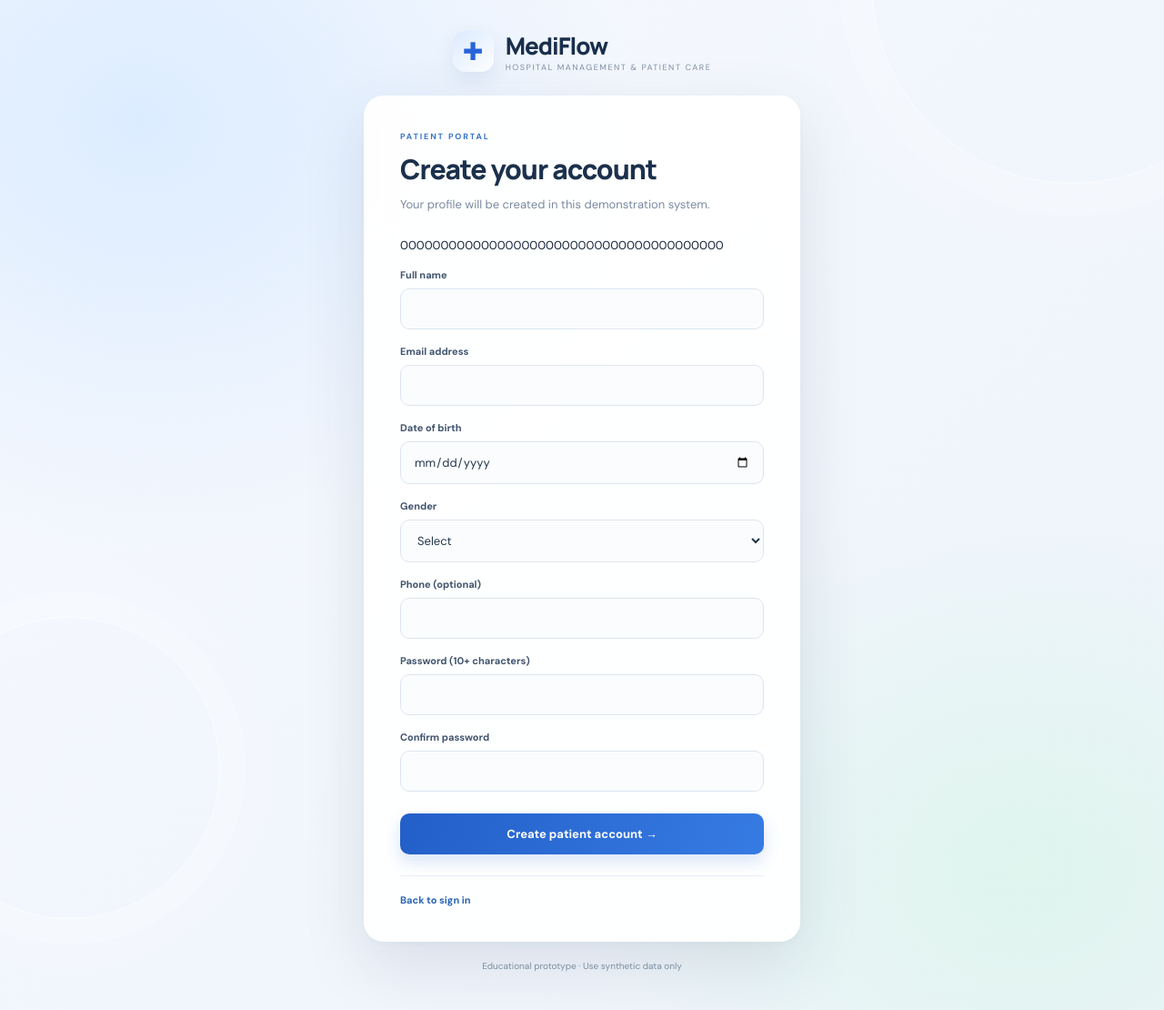
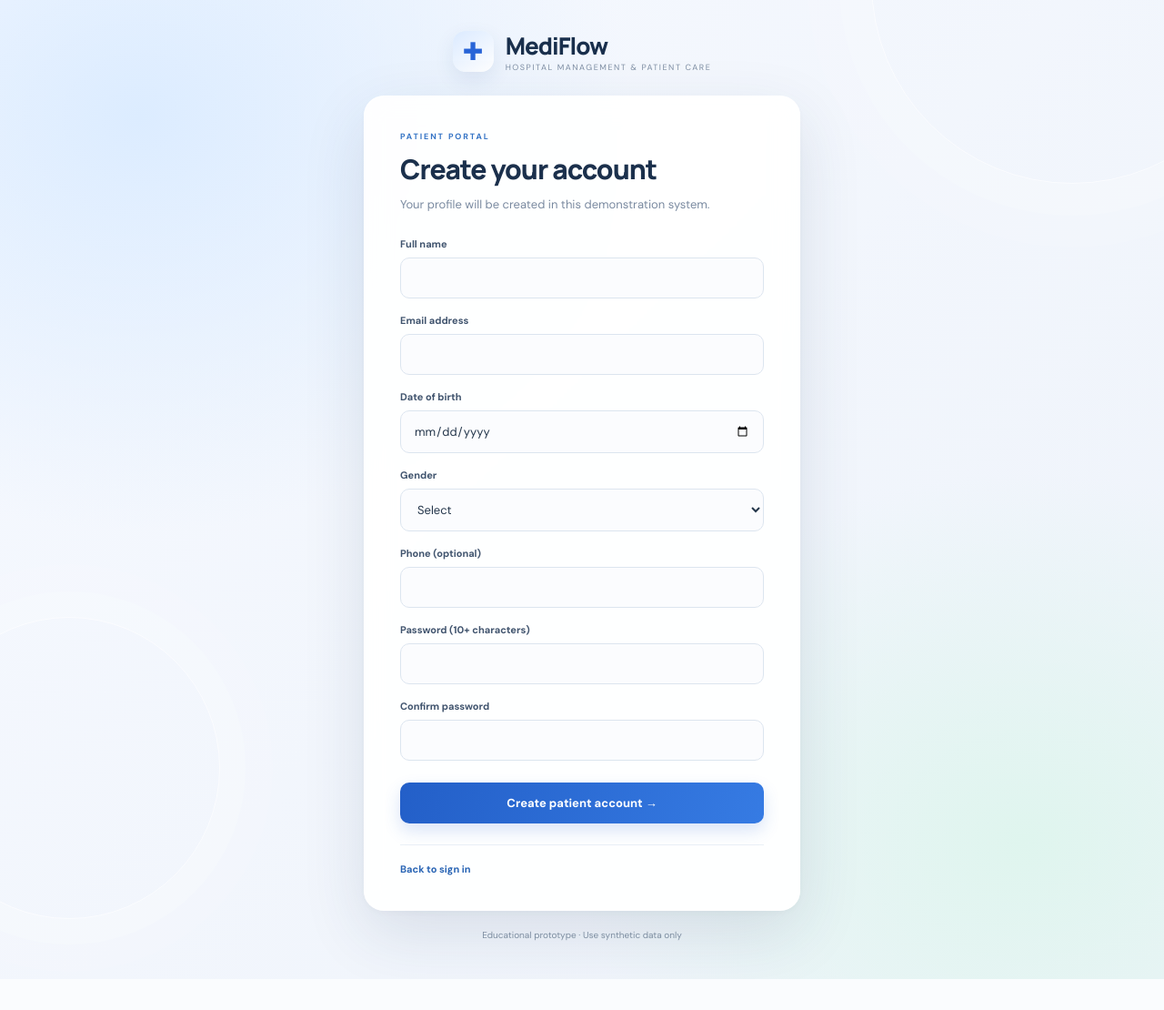
Before and after one commit to svibhas575-alt/mediflow-hospital-system, a Flask app: page /register/patient in a window 1280 px wide. Shown: the whole page at 91% size. After the commit the page ends 1076 px from the top, so only its background shows below. Run offline with Flask 3, Linux system fonts and the light colour scheme; some libraries are stand-ins or nearby versions.

Commit message:
Fix hidden CSRF fields and polish forms

```diff
--- a/templates/auth_patient_register.html
+++ b/templates/auth_patient_register.html
@@ -1 +1 @@
-{% extends "auth_base.html" %}{% block title %}Patient registration · MediFlow{% endblock %}{% block content %}<div class="auth-eyebrow">PATIENT PORTAL</div><h1>Create your account</h1><p class="auth-muted">Your profile will be created in this demonstration system.</p><form method="post">{{ csrf_token() }}<label>Full name</label><input name="full_name" required maxlength="100" autocomplete="name"><label>Email address</label><input type="email" name="email" required autocomplete="email"><label>Date of birth</label><input type="date" name="dob" required max="{{ today }}"><label>Gender</label><select name="gender" required><option value="">Select</option><option>Female</option><option>Male</option><option>Other</option><option>Prefer not to say</option></select><label>Phone (optional)</label><input name="phone" maxlength="30" autocomplete="tel"><label>Password (10+ characters)</label><input type="password" name="password" required minlength="10" autocomplete="new-password"><label>Confirm password</label><input type="password" name="confirm_password" required minlength="10" autocomplete="new-password"><button class="auth-submit" type="submit">Create patient account →</button></form><div class="auth-links"><a href="{{ url_for('login') }}">Back to sign in</a></div>{% endblock %}
+{% extends "auth_base.html" %}{% block title %}Patient registration · MediFlow{% endblock %}{% block content %}<div class="auth-eyebrow">PATIENT PORTAL</div><h1>Create your account</h1><p class="auth-muted">Your profile will be created in this demonstration system.</p><form method="post"><input type="hidden" name="csrf_token" value="{{ csrf_token() }}"><label>Full name</label><input name="full_name" required maxlength="100" autocomplete="name"><label>Email address</label><input type="email" name="email" required autocomplete="email"><label>Date of birth</label><input type="date" name="dob" required max="{{ today }}"><label>Gender</label><select name="gender" required><option value="">Select</option><option>Female</option><option>Male</option><option>Other</option><option>Prefer not to say</option></select><label>Phone (optional)</label><input name="phone" maxlength="30" autocomplete="tel"><label>Password (10+ characters)</label><input type="password" name="password" required minlength="10" autocomplete="new-password"><label>Confirm password</label><input type="password" name="confirm_password" required minlength="10" autocomplete="new-password"><button class="auth-submit" type="submit">Create patient account →</button></form><div class="auth-links"><a href="{{ url_for('login') }}">Back to sign in</a></div>{% endblock %}
```
